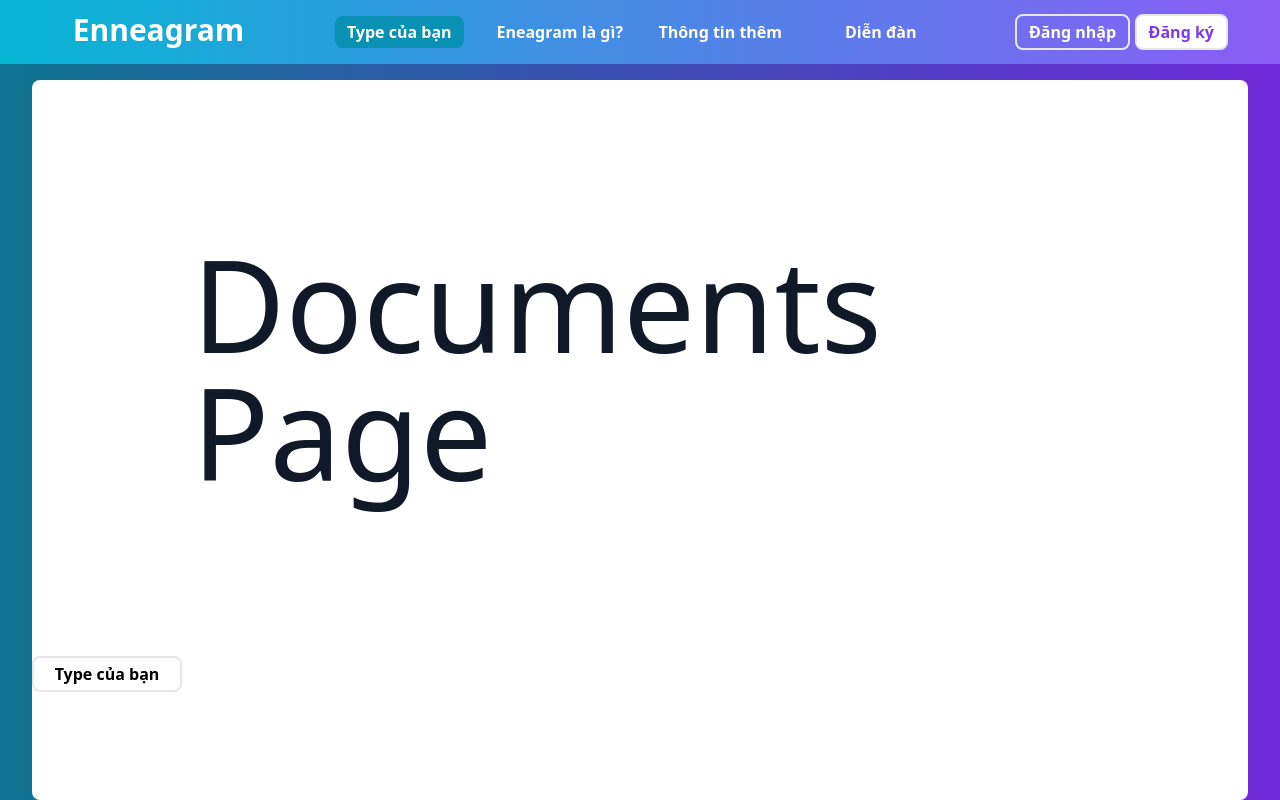
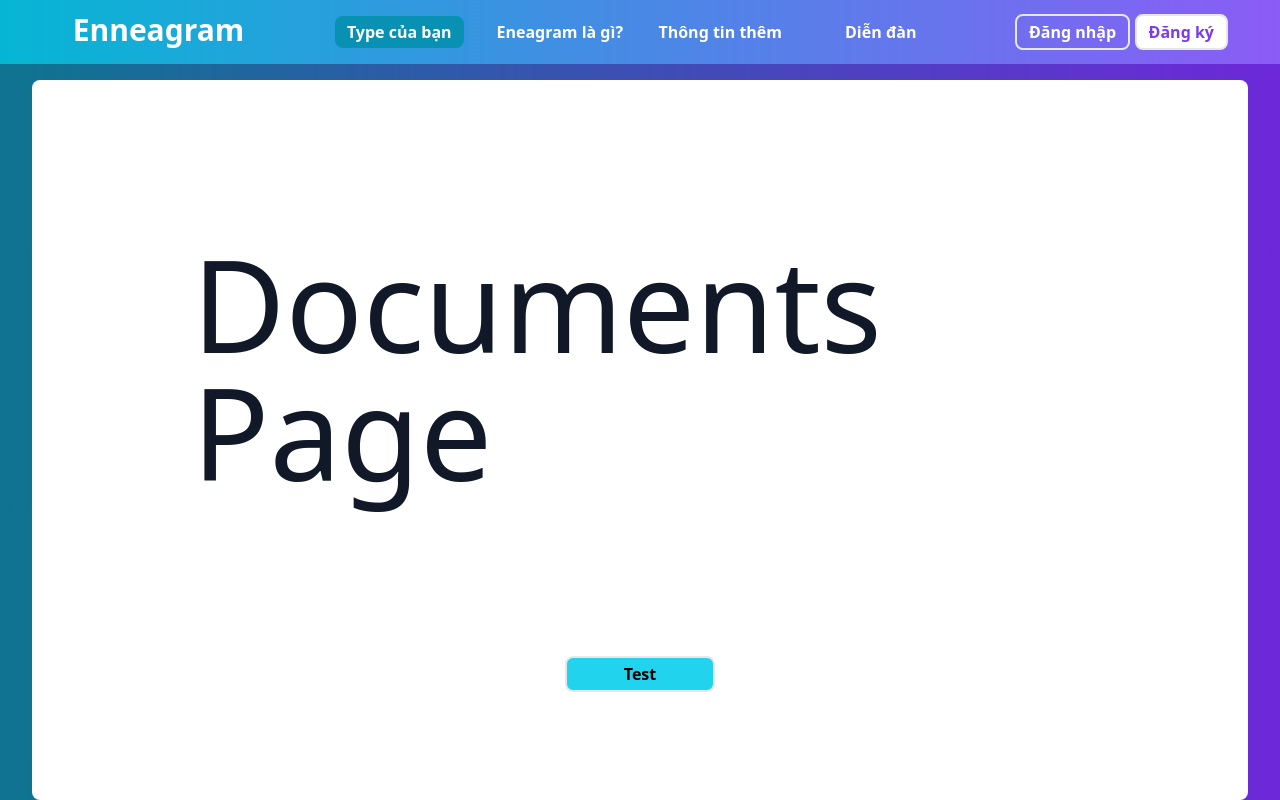
Before and after one commit to tttan308/Enneagram-Test, a React (Create React App) app: page /Enneagram/type in a window 1280 px wide. Built offline with nearby package versions, Linux system fonts and the light colour scheme.

Commit message:
custom button test in type

```diff
--- a/src/App.js
+++ b/src/App.js
@@ -8,16 +8,18 @@ import Type from './pages/Type'
 import Information from './pages/Information'
 import Documents from './pages/Documents'
 import Forum from './pages/Forum'
+import Questions from './pages/Questions';
 
 function App() {
   return (
-    <div class="grid h-screen bg-gradient-to-r from-cyan-700 to-violet-700 ">
+    <div class="grid h-screen bg-gradient-to-r from-cyan-700 to-violet-700">
       {/* <div class="bg-white rounded-lg w-[95%] justify-self-center mt-20"> */}
       <Router>
         <Navigation />
         <Routes>
           <Route path='Enneagram/' element={<Home />}/>
           <Route path='Enneagram/type' element={<Type />}/>
+          <Route path='Enneagram/type/questions' element={<Questions />}/>
           <Route path='Enneagram/documents' element={<Documents />}/>
           <Route path='Enneagram/information' element={<Information />}/>
           <Route path='Enneagram/forum' element={<Forum />}/>
--- a/src/components/Navigation.js
+++ b/src/components/Navigation.js
@@ -17,16 +17,16 @@ function Navigation() {
 
         <div class="w-full h-11 rounded-lg self-center col-start-2 col-end-4">
           <div class="grid h-full overflow-hidden grid-cols-4 grid-rows-1 gap-x-1 gap-y-1 justify-items-center justify-content-center">
-            <NavLink to="Enneagram/type" className={({ isActive }) =>{console.log(isActive); return `${navButton.shared} ${navButton[isActive]}`}}>
+            <NavLink to="Enneagram/type" className={({ isActive }) =>{return `${navButton.shared} ${navButton[isActive]}`}}>
               <p class="text-white font-bold self-center ">Type của bạn</p>
             </NavLink>
-            <NavLink to="Enneagram/documents" className={({ isActive }) =>{console.log(isActive); return `${navButton.shared} ${navButton[isActive]}`}}>
+            <NavLink to="Enneagram/documents" className={({ isActive }) =>{return `${navButton.shared} ${navButton[isActive]}`}}>
               <p class="text-white font-bold self-center ">Eneagram là gì?</p>
             </NavLink>
-            <NavLink to="Enneagram/information" className={({ isActive }) =>{console.log(isActive); return `${navButton.shared} ${navButton[isActive]}`}}>
+            <NavLink to="Enneagram/information" className={({ isActive }) =>{return `${navButton.shared} ${navButton[isActive]}`}}>
               <p class="text-white font-bold self-center "> Thông tin thêm</p>
             </NavLink>
-            <NavLink to="Enneagram/forum" className={({ isActive }) =>{console.log(isActive); return `${navButton.shared} ${navButton[isActive]}`}}>
+            <NavLink to="Enneagram/forum" className={({ isActive }) =>{return `${navButton.shared} ${navButton[isActive]}`}}>
               <p class="text-white font-bold self-center ">Diễn đàn</p>
             </NavLink>
 
--- a/src/pages/Home.js
+++ b/src/pages/Home.js
@@ -2,7 +2,7 @@ import React from 'react'
 
 function Home() {
   return (
-    <div>Home</div>
+    <div></div>
   )
 }
 
--- /dev/null
+++ b/src/pages/Questions.js
@@ -0,0 +1,14 @@
+import React from "react";
+import { useState } from "react";
+
+function Questions() {
+
+  return (
+    <div className="p-[500px] w-[600px] h-[400px] justify-self-center mt-40 px-3 py-1 border-2 rounded-lg bg-[#252d4a]">
+      <div className="grid overflow-hidden grid-cols-2 grid-rows-2 gap-2 text-white">
+      </div>
+    </div>
+  );
+}
+
+export default Questions;
--- a/src/pages/Type.js
+++ b/src/pages/Type.js
@@ -1,15 +1,14 @@
 import React from 'react'
-import { NavLink, Link } from "react-router-dom";
+import { NavLink } from "react-router-dom";
 import { navButton } from "../utils/constants";
 
 function type() {
   return (
     <div class="bg-white rounded-lg w-[95%] justify-self-center mt-20">
         <h1 className="text-gray-900 mx-20 px-20 py-20 my-20 text-9xl">Documents Page</h1>
-        <NavLink to="test/" className={({ isActive }) =>{console.log(isActive); return `${navButton.shared1} ${navButton[isActive]}`}}>
-              <p class="text-black font-bold self-center ">Type của bạn</p>
-          </NavLink>
-
+        <NavLink to="questions/" className={({ isActive }) =>{return `${navButton.testButton   } ${navButton[isActive]}`}}>
+              <p class="text-black font-bold self-center">Test</p>
+        </NavLink>
     </div>
   )
 }
--- a/src/utils/constants.js
+++ b/src/utils/constants.js
@@ -2,5 +2,5 @@ export const navButton = {
     true:"bg-cyan-600",
     false:"hover:bg-cyan-600",
     shared:"grid px-3 py-1 self-center rounded-lg hover:cursor-pointer",
-    shared1:"flex w-[150px] justify-center px-3 py-1 border-2 self-center rounded-lg text-center hover:cursor-pointer"
+    testButton:"flex w-[150px] justify-center ml-[auto] mr-[auto] px-3 py-1 border-2 rounded-lg bg-cyan-400 hover:cursor-pointer"
 }
```
Also changed, not shown: src/index.js (line endings or trailing spaces).
